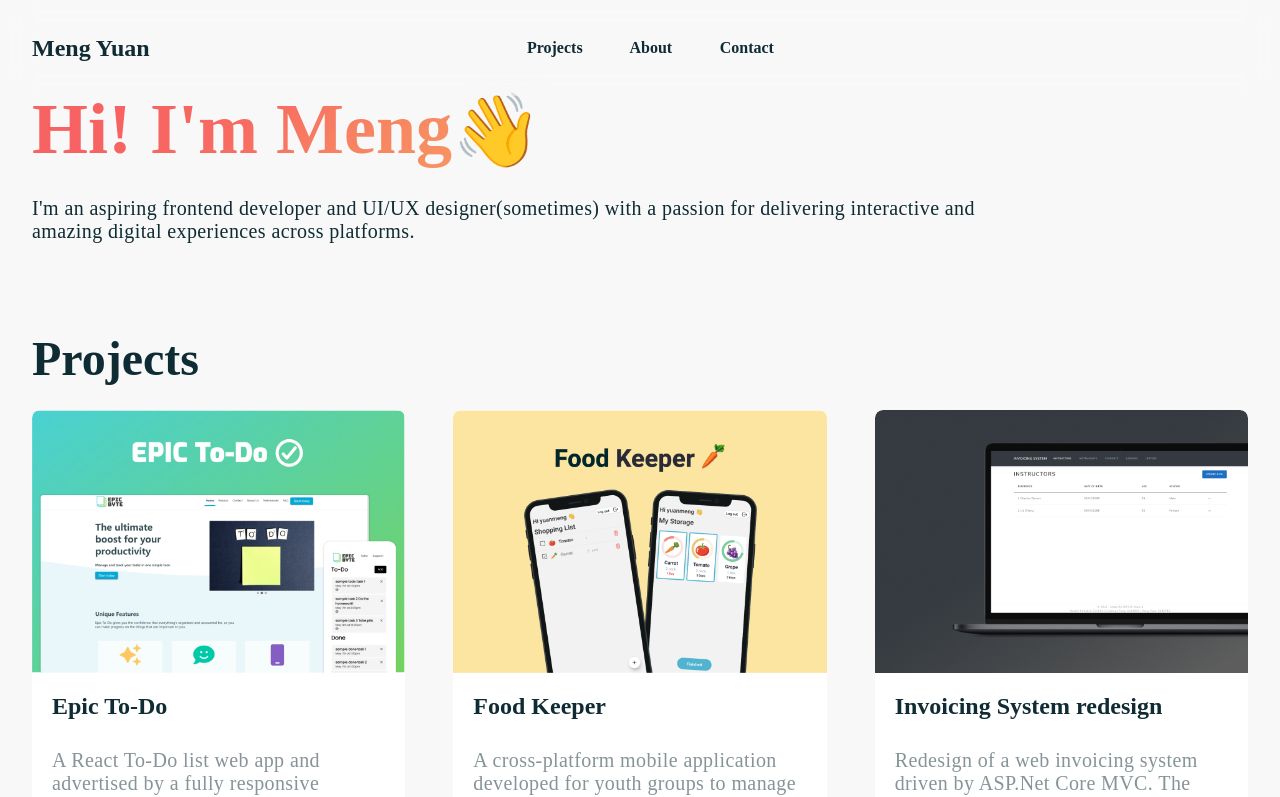
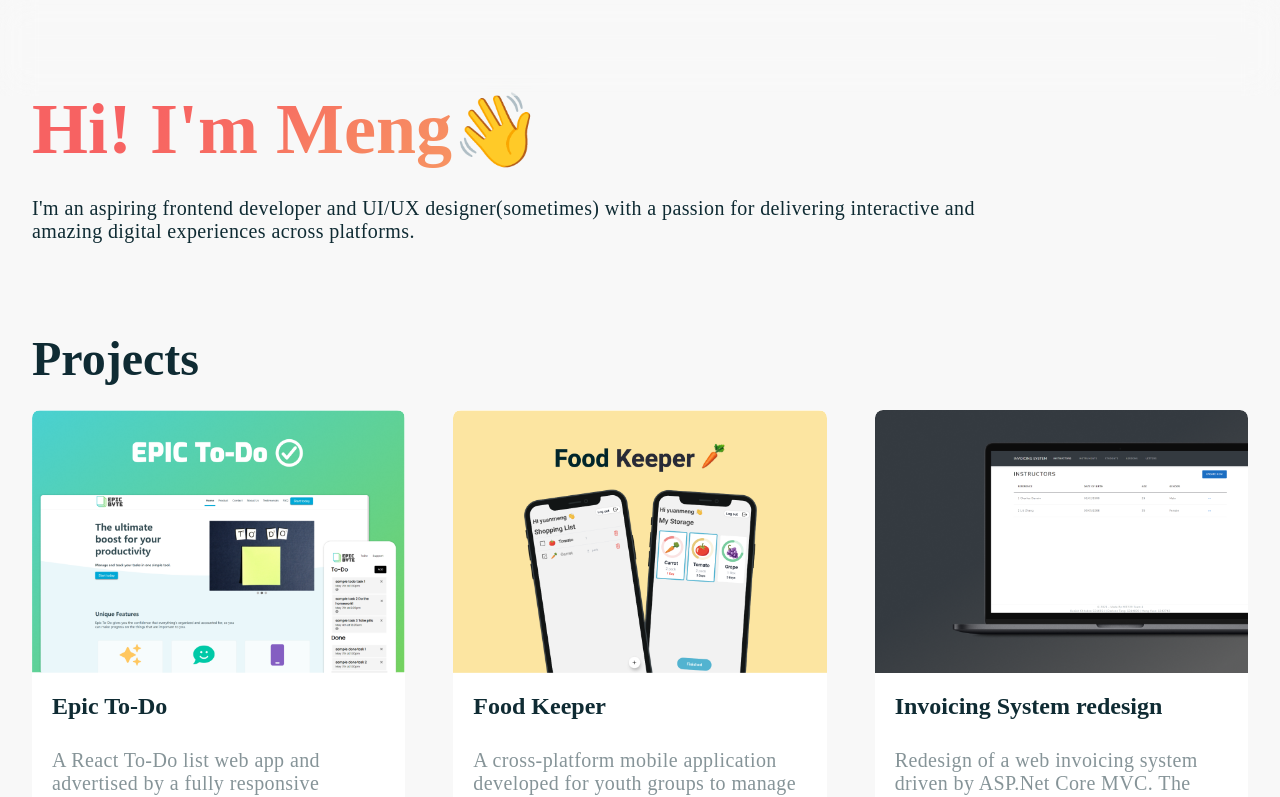
Before and after one commit to mong00x/portfolio, a Next.js app: page / in a window 1280 px wide. Shown: the top 797 px of the page. Built offline with nearby package versions, Linux system fonts and the light colour scheme.

Commit message:
make navbar simplier

```diff
--- a/pages/index.js
+++ b/pages/index.js
@@ -51,29 +51,13 @@ export default function Home() {
       </Head>
       <nav className={styles.nav}>
         <div className={styles.navBtnContainer}>
-          <button
+          {/* <button
             className={styles.brand}
             onClick={() => (window.location.href = "#")}
           >
             Meng Yuan
-          </button>
-          <div className={styles.navBtnGroup}>
-            <div className={styles.navBtn}>
-              <button onClick={() => (window.location.href = "#projects")}>
-                Projects
-              </button>
-            </div>
-            <div className={styles.navBtn}>
-              <button onClick={() => (window.location.href = "#about")}>
-                About
-              </button>
-            </div>
-            <div className={styles.navBtn}>
-              <button onClick={() => (window.location.href = "#contact")}>
-                Contact
-              </button>
-            </div>
-          </div>
+          </button> */}
+          <div className={styles.navBtnGroup}></div>
           <div className={styles.themeBtnContainer}>
             <button className={styles.themeBtn} onClick={switchTheme}>
               {theme === "light" ? (
```
